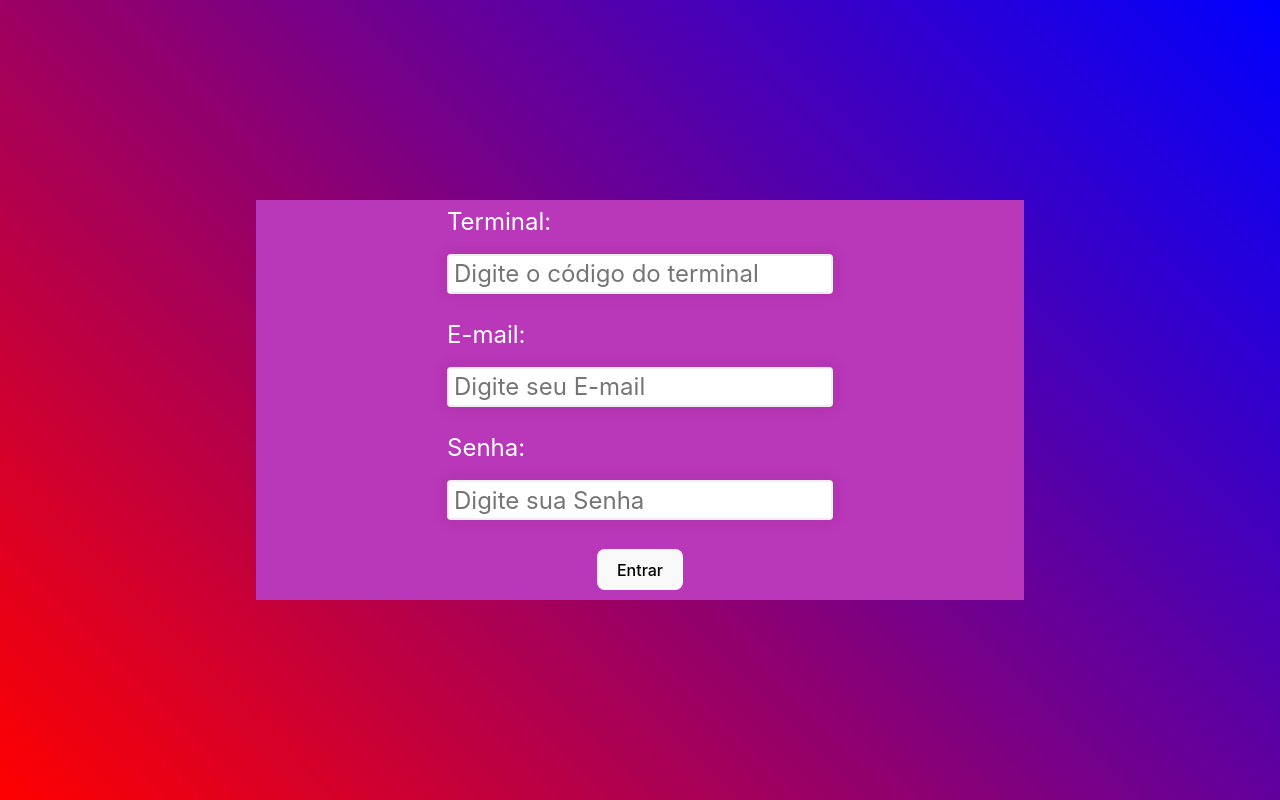
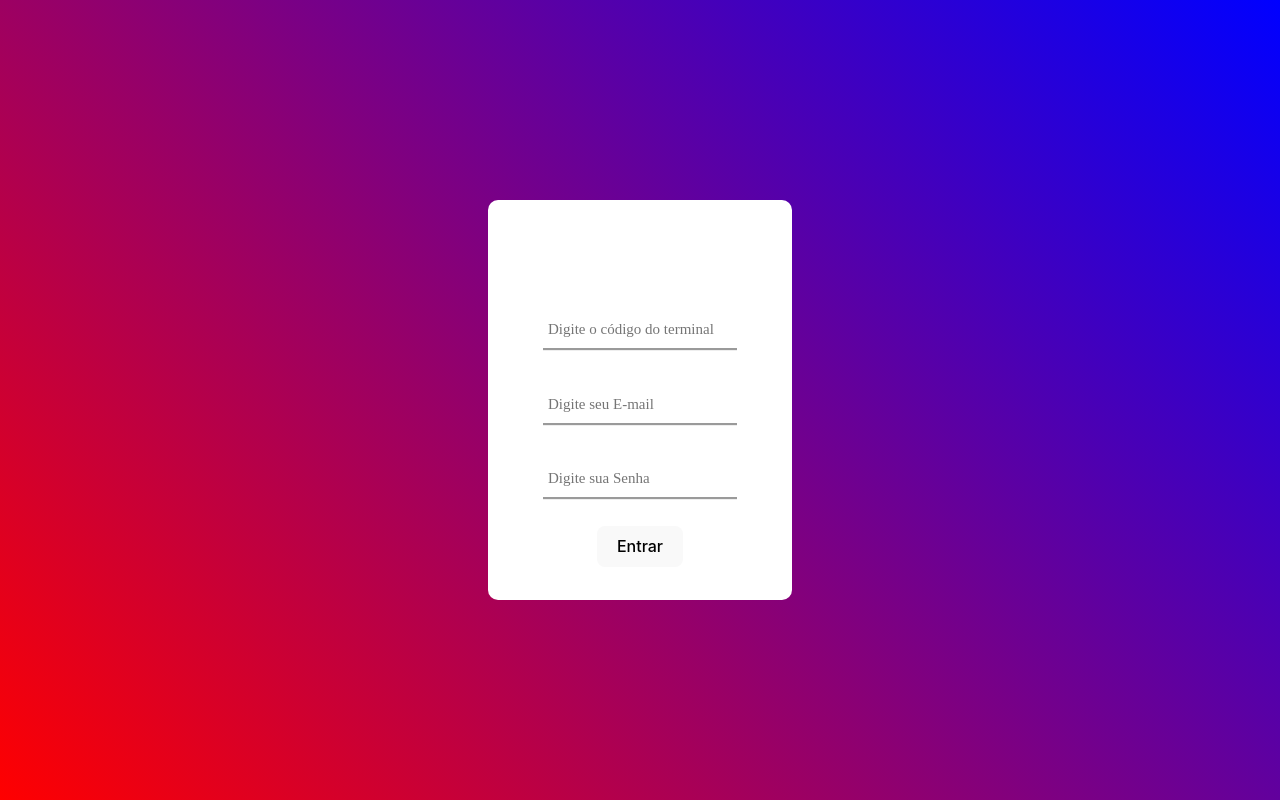
Before and after one commit to RoberManuki/LoginGenericoReact, a React (Vite) app: page / in a window 1280 px wide. Built offline with nearby package versions, Linux system fonts and the light colour scheme.

Commit message:
melhoria layout login

```diff
--- a/src/components/Login/Button/GenericButton.module.css
+++ b/src/components/Login/Button/GenericButton.module.css
@@ -0,0 +1,3 @@
+.submitButton {
+    margin-top: 25px;
+}
--- a/src/components/Login/Button/GenericButton.tsx
+++ b/src/components/Login/Button/GenericButton.tsx
@@ -1,8 +1,10 @@
+import styles from "./GenericButton.module.css";
+
 type GenericButtonProps = {
   children: any;
   type: "button" | "submit" | "reset" | undefined;
 };
 
 export default function GenericButton({ children, type }: GenericButtonProps) {
-  return <button type={type}>{children}</button>;
+  return <button type={type} className={styles.submitButton}>{children}</button>;
 }
--- a/src/components/Login/Form/Form.module.css
+++ b/src/components/Login/Form/Form.module.css
@@ -3,9 +3,12 @@
   flex-direction: column;
   justify-content: space-around;
   align-items: center;
-  width: 60vw;
   min-height: 50vh;
   background-color: rgb(185, 55, 185);
+  background: #fff;
+  border-radius: 10px;
+  overflow: hidden;
+  padding: 77px 55px 33px 55px;
 }
 
 .inputContainer {
@@ -23,15 +26,15 @@
 }
 
 input {
-  border: 2px solid rgb(68, 0, 255);
-  background-color: white;
-  border-radius: 4px;
-  padding: 10px;
-  margin: 10px 0;
-  border: 2px solid #eee;
-  box-shadow: 0 0 15px 4px rgba(0,0,0,0.06);
+  font-family: Poppins-Regular;
+  font-size: 15px;
+  color: #555555;
+  line-height: 1.2;
+  display: block;
   width: 100%;
-  font-family: inherit;
-  font-size: inherit;
-
+  height: 45px;
+  background: transparent;
+  padding: 0 5px;
+  border: none;
+  border-bottom: groove;
 }
```
